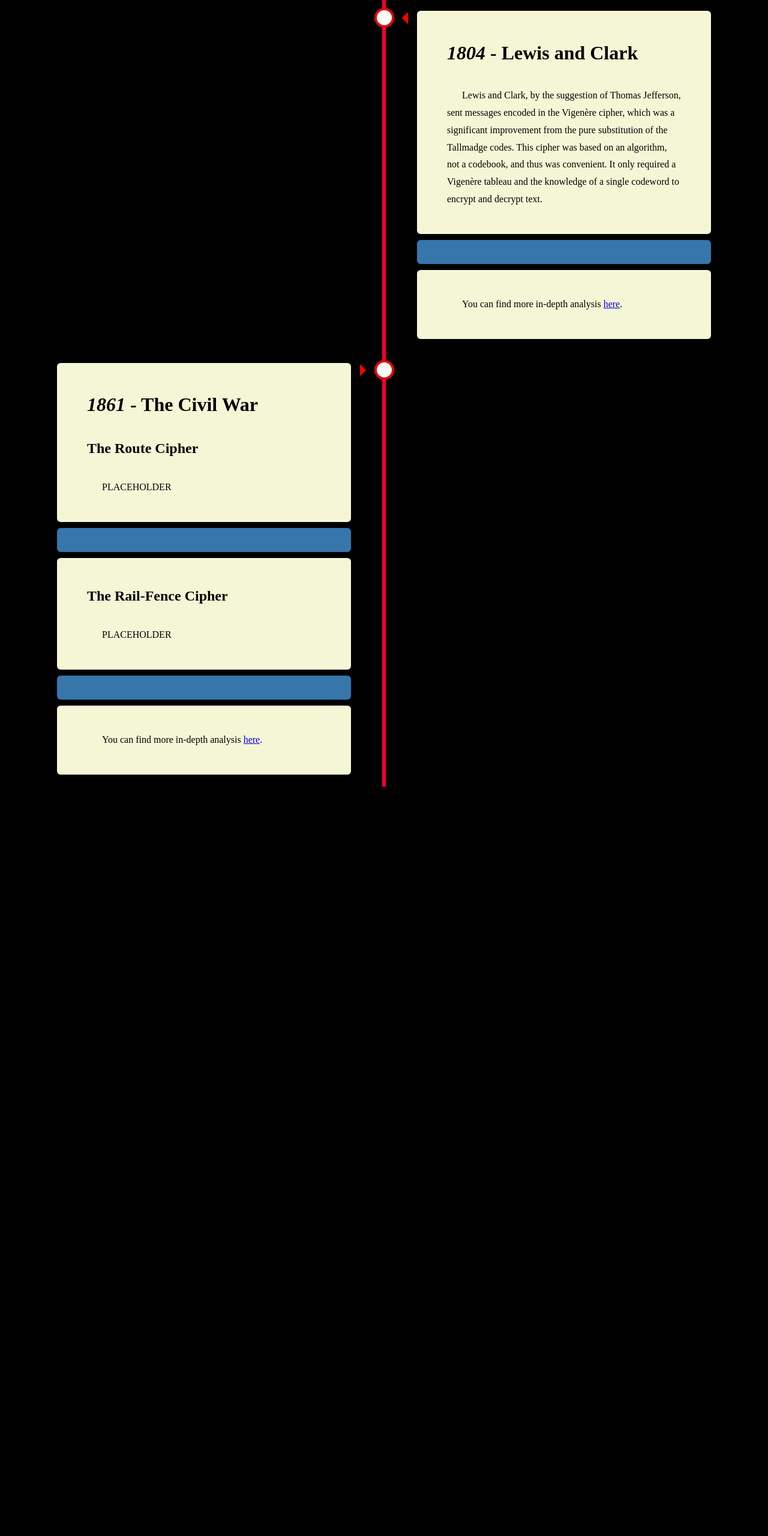
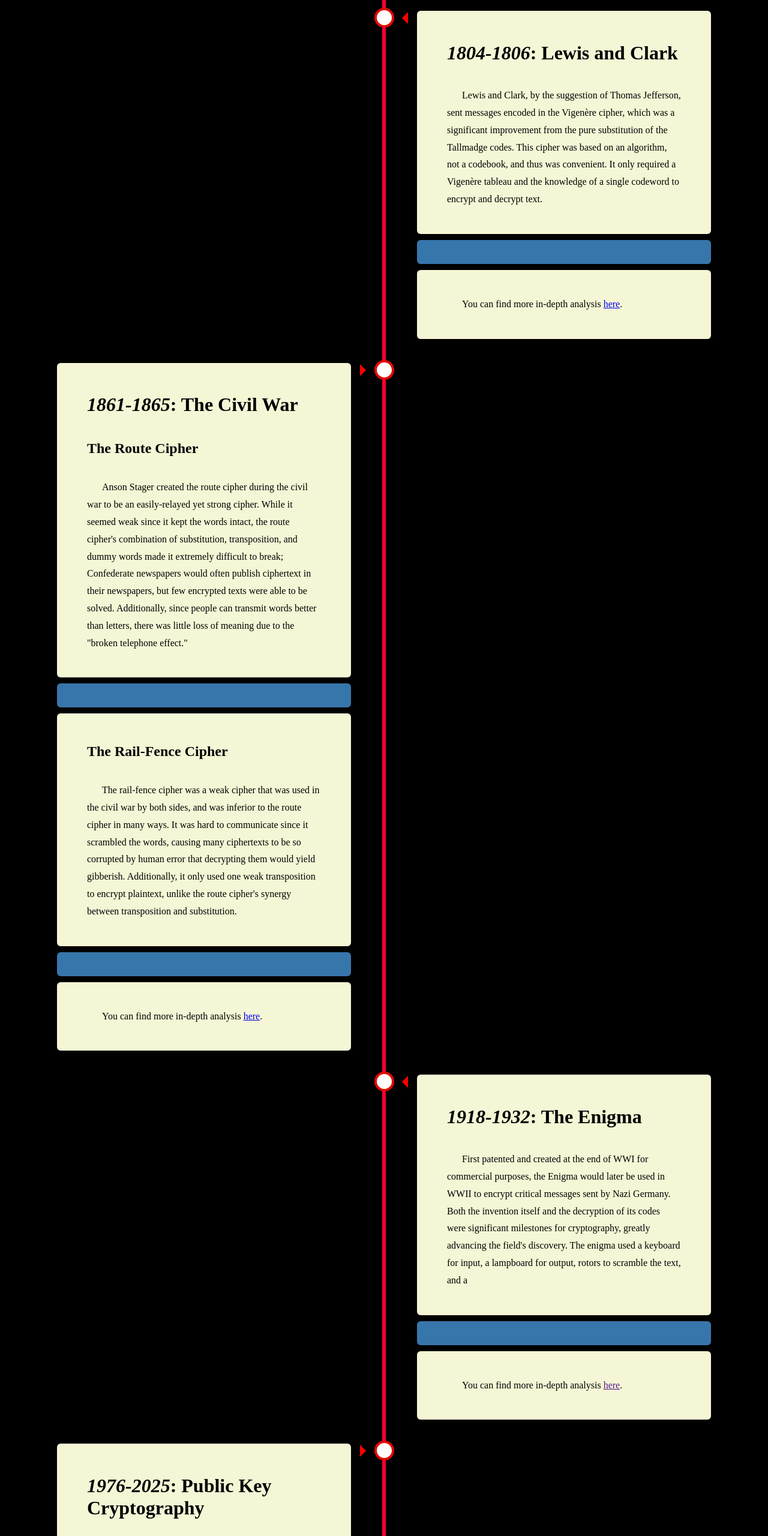
Before and after one commit to minglangdu/history_project, a website: page index.html in a window 1280 px wide. Shown: the part 911-3471 px from the top of the page at 60% size. Before the commit the page ends 2230 px from the top, so only its background shows below. Drawn offline with Linux system fonts and the light colour scheme.

Commit message:
add outlines

```diff
--- a/index.html
+++ b/index.html
@@ -37,7 +37,7 @@
       </div>
       <div class="container right">
         <div class="content">
-          <h1><i>1804</i> - Lewis and Clark</h1>
+          <h1><i>1804-1806</i>: Lewis and Clark</h1>
           <p> Lewis and Clark, by the suggestion of Thomas Jefferson, sent messages encoded in the Vigenère cipher,
             which was a significant improvement from the pure substitution of the Tallmadge codes. This cipher was
             based on an algorithm, not a codebook, and thus was convenient. It only required a Vigenère tableau and
@@ -53,16 +53,28 @@
       </div>
       <div class = "container left">
         <div class="content">
-          <h1><i>1861</i> - The Civil War</h1>
+          <h1><i>1861-1865</i>: The Civil War</h1>
           <h2>The Route Cipher</h2>
-          <p>PLACEHOLDER</p>
+          <p> Anson Stager created the route cipher during the civil war to be an easily-relayed
+            yet strong cipher. While it seemed weak since it kept the words intact, the route
+            cipher's combination of substitution, transposition, and dummy words made it extremely
+            difficult to break; Confederate newspapers would often publish ciphertext in their
+            newspapers, but few encrypted texts were able to be solved. Additionally, since people
+            can transmit words better than letters, there was little loss of meaning due to the "broken
+            telephone effect."
+          </p>
         </div>
         <div class = "content code">
 
         </div>
         <div class="content">
           <h2>The Rail-Fence Cipher</h2>
-          <p>PLACEHOLDER</p>
+          <p> The rail-fence cipher was a weak cipher that was used in the civil war by both sides, and
+            was inferior to the route cipher in many ways. It was hard to communicate since it scrambled
+            the words, causing many ciphertexts to be so corrupted by human error that decrypting them would
+            yield gibberish. Additionally, it only used one weak transposition to encrypt plaintext, unlike the
+            route cipher's synergy between transposition and substitution.
+          </p>
         </div>
         <div class = "content code">
 
@@ -71,6 +83,36 @@
           <p>You can find more in-depth analysis <a href="civilwar.html">here</a>.</p>
         </div>
       </div>
+      <div class="container right">
+        <div class="content">
+          <h1><i>1918-1932</i>: The Enigma</h1>
+          <p> First patented and created at the end of WWI for commercial purposes, the
+            Enigma would later be used in WWII to encrypt critical messages sent by
+            Nazi Germany. Both the invention itself and the decryption of its codes were
+            significant milestones for cryptography, greatly advancing the field's discovery.
+            The enigma used a keyboard for input, a lampboard for output, rotors to scramble
+            the text, and a
+          </p>
+        </div>
+        <div class = "content code">
+
+        </div>
+        <div class = "content">
+          <p>You can find more in-depth analysis <a href="">here</a>.</p>
+        </div>
+      </div>
+      <div class="container left">
+        <div class="content">
+          <h1><i>1976-2025</i>: Public Key Cryptography</h1>
+
+        </div>
+        <div class = "content code">
+
+        </div>
+        <div class = "content">
+          <p>You can find more in-depth analysis <a href="">here</a>.</p>
+        </div>
+      </div>
   </div>
   </body>
 </html>
```
